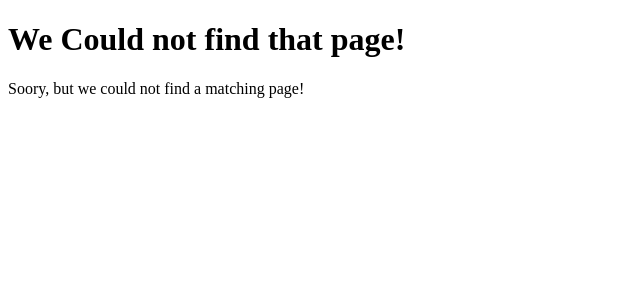
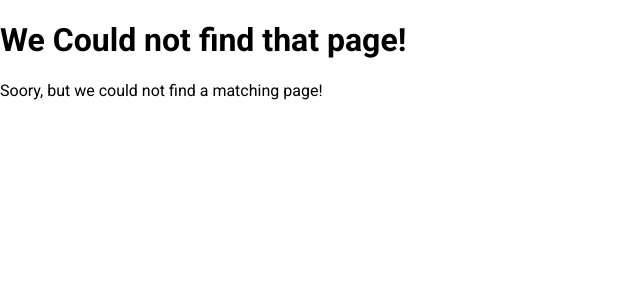
Before and after one commit to ahmedsharaf19/Django-Couese, a Django app: template Django_Course/templates/404.html in a window 1280 px wide. Shown: the top 300 px of the page, without its empty margins (0-640 px from the left). Run offline with Django 3.2, Linux system fonts and the light colour scheme; the template is opened without the code that fills it, so the values that code supplies are empty.

Commit message:
Global Static files

```diff
--- a/Django_Course/Django_Course/settings.py
+++ b/Django_Course/Django_Course/settings.py
@@ -120,6 +120,9 @@ USE_TZ = True
 # https://docs.djangoproject.com/en/4.2/howto/static-files/
 
 STATIC_URL = '/static/'
+STATICFILES_DIRS = [
+    BASE_DIR / 'static',
+]
 
 # Default primary key field type
 # https://docs.djangoproject.com/en/4.2/ref/settings/#default-auto-field
--- /dev/null
+++ b/Django_Course/static/stylee.css
@@ -0,0 +1,9 @@
+@import url('https://fonts.googleapis.com/css2?family=Roboto:ital,wght@0,100..900;1,100..900&display=swap');
+
+html {
+    font-family: "Roboto", sans-serif;
+}
+
+body {
+    margin: 0;
+}
--- a/Django_Course/templates/base.html
+++ b/Django_Course/templates/base.html
@@ -1,3 +1,5 @@
+{% load static %}
+
 <!DOCTYPE html>
 <html lang="en">
 <head>
@@ -6,6 +8,7 @@
     <title>{% block project_title %}My Challenges{% endblock %}</title>
     {% block css_files %}
     {% endblock %}
+    <link rel = "stylesheet" href = "{% static 'stylee.css' %}">
 </head>
 <body>
     {% block content %}
```
